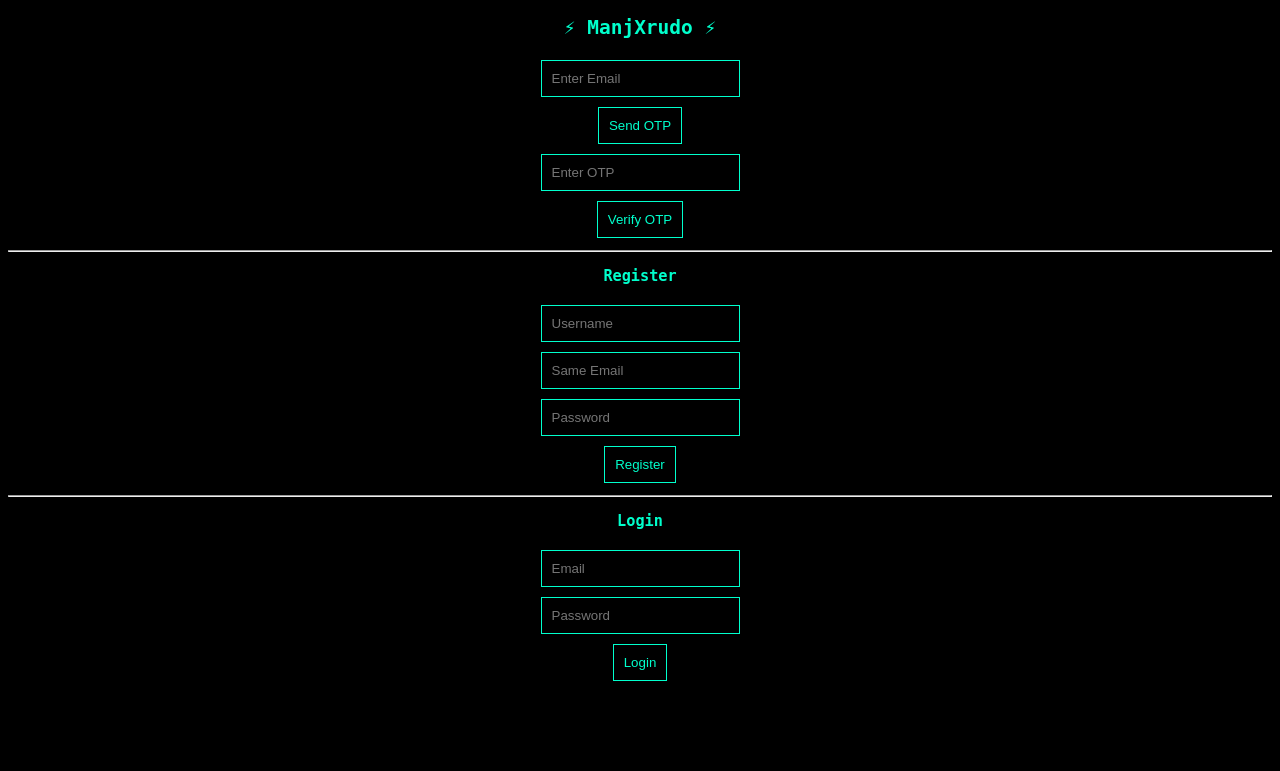
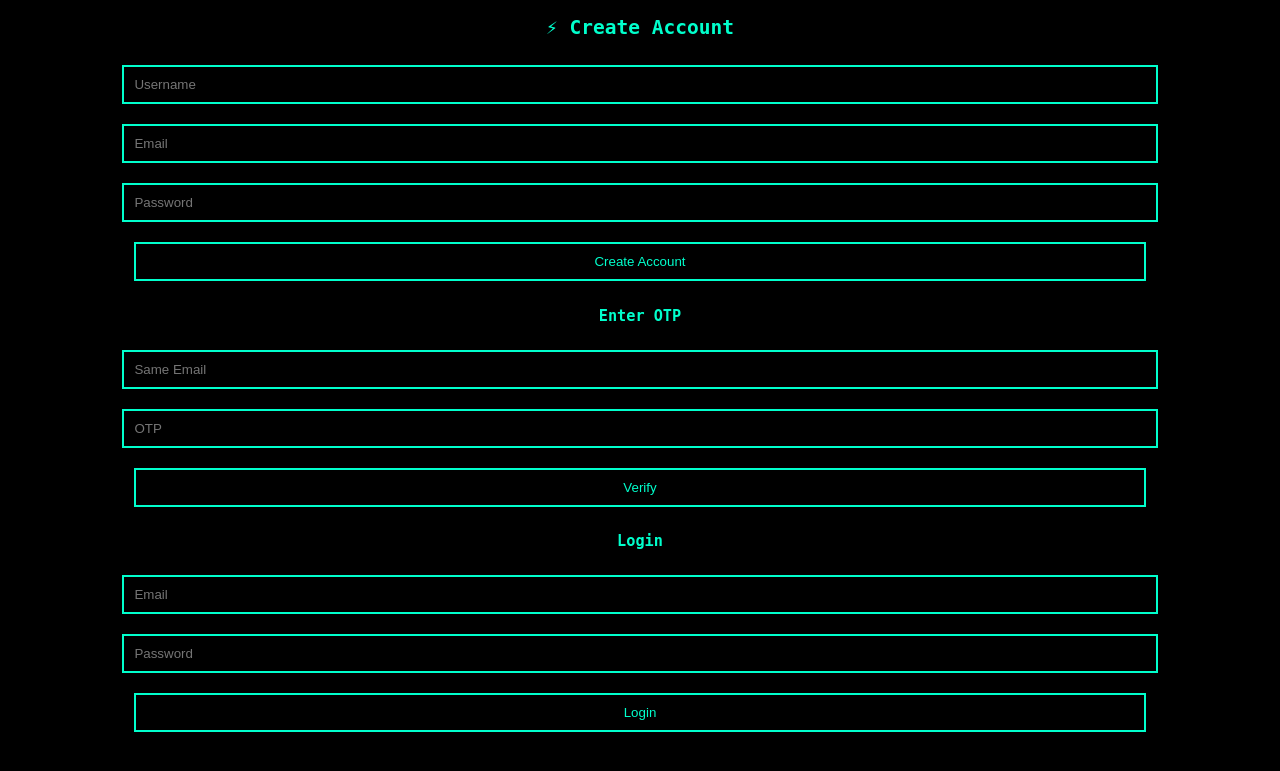
Before and after one commit to aarupi994/manjXrudo, a Python web app: template templates/register.html in a window 1280 px wide. Shown: the top 771 px of the page. Run offline with Jinja, Linux system fonts and the light colour scheme; the template is opened without the code that fills it, so the values that code supplies are empty.

Commit message:
Refactor registration and login forms in HTML
Updated the registration and login forms, improved styling, and removed unused JavaScript functions.

```diff
--- a/templates/register.html
+++ b/templates/register.html
@@ -1,89 +1,57 @@
 <!DOCTYPE html>
 <html>
 <head>
-<meta charset="UTF-8">
-<title>ManjXrudo</title>
+<title>Register</title>
 
 <style>
 body{
     background:black;
     color:#00ffcc;
+    text-align:center;
     font-family:monospace;
-    text-align:center;
 }
+
 input,button{
+    margin:10px;
     padding:10px;
-    margin:5px;
+    width:80%;
     background:black;
+    border:2px solid #00ffcc;
     color:#00ffcc;
-    border:1px solid #00ffcc;
 }
-button{
-    cursor:pointer;
+
+button:hover{
+    background:#00ffcc;
+    color:black;
 }
 </style>
-
-<script>
-async function sendOTP(){
-    let email = document.getElementById("email").value;
-
-    let res = await fetch("/send-otp", {
-        method:"POST",
-        headers:{"Content-Type":"application/x-www-form-urlencoded"},
-        body:`email=${email}`
-    });
-
-    let data = await res.json();
-    alert(data.msg);
-}
-
-async function verifyOTP(){
-    let email = document.getElementById("email").value;
-    let otp = document.getElementById("otp").value;
-
-    let res = await fetch("/verify-otp", {
-        method:"POST",
-        headers:{"Content-Type":"application/x-www-form-urlencoded"},
-        body:`email=${email}&otp=${otp}`
-    });
-
-    let data = await res.json();
-    alert(data.msg);
-}
-</script>
-
 </head>
 
 <body>
 
-<h2>⚡ ManjXrudo ⚡</h2>
+<h2>⚡ Create Account</h2>
 
-<!-- EMAIL -->
-<input type="email" id="email" placeholder="Enter Email"><br>
-
-<button onclick="sendOTP()">Send OTP</button><br>
-
-<input type="text" id="otp" placeholder="Enter OTP"><br>
-
-<button onclick="verifyOTP()">Verify OTP</button>
-
-<hr>
-
-<h3>Register</h3>
 <form action="/register" method="post">
-<input type="text" name="username" placeholder="Username" required><br>
-<input type="email" name="email" placeholder="Same Email" required><br>
-<input type="password" name="password" placeholder="Password" required><br>
-<button type="submit">Register</button>
+<input name="username" placeholder="Username" required>
+<input name="email" placeholder="Email" required>
+<input name="password" type="password" placeholder="Password" required>
+<button>Create Account</button>
 </form>
 
-<hr>
+<h3>Enter OTP</h3>
+
+<form action="/verify-otp" method="post">
+<input name="email" placeholder="Same Email">
+<input name="otp" placeholder="OTP">
+<button>Verify</button>
+</form>
 
 <h3>Login</h3>
+
 <form action="/login" method="post">
-<input type="email" name="email" placeholder="Email"><br>
-<input type="password" name="password" placeholder="Password"><br>
-<button type="submit">Login</button>
+<input name="email" placeholder="Email">
+<input name="password" type="password" placeholder="Password">
+<button>Login</button>
 </form>
 
 </body>
```
